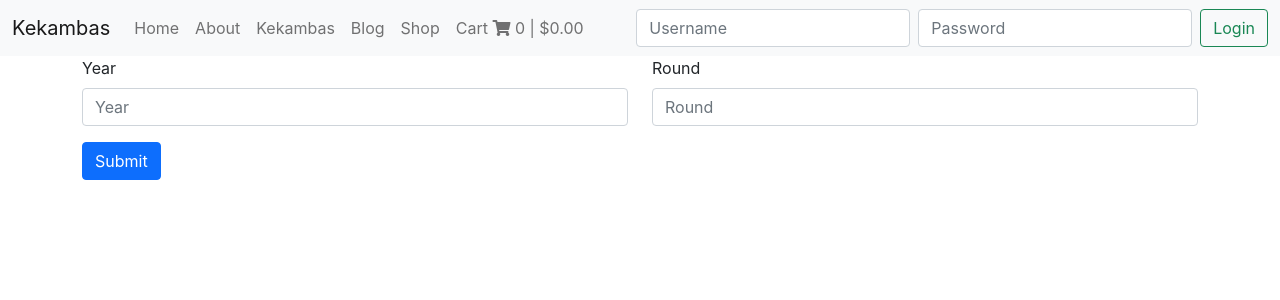
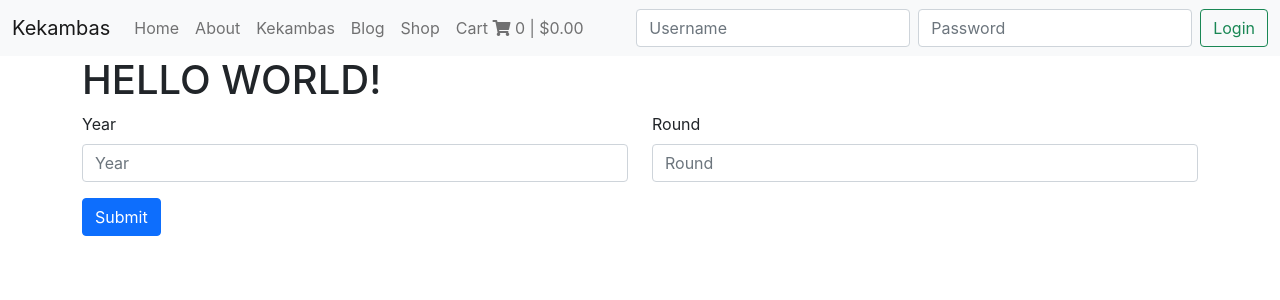
Before and after one commit to bstanton773/react-intro, a React (Create React App) app: page / in a window 1280 px wide. Shown: the top 300 px of the page. Built offline with nearby package versions, Linux system fonts and the light colour scheme.

Commit message:
Test on branch

```diff
--- a/src/App.js
+++ b/src/App.js
@@ -102,6 +102,7 @@ export default class App extends Component {
       <div>
         <Navbar isLoggedIn={this.state.isLoggedIn} handleLogin={this.handleLogin} cart={this.state.cart} sumCartProducts={this.sumCartProducts} logUserOut={this.logUserOut}/>
         <main className="container">
+          <h1>HELLO WORLD!</h1>
           <Switch>
             <Route exact path='/'>
               <Home  name={this.state.name} age={this.state.age} updateName={this.updateName} racers={this.state.racers} handleSubmit={this.handleSubmit}/>
```
